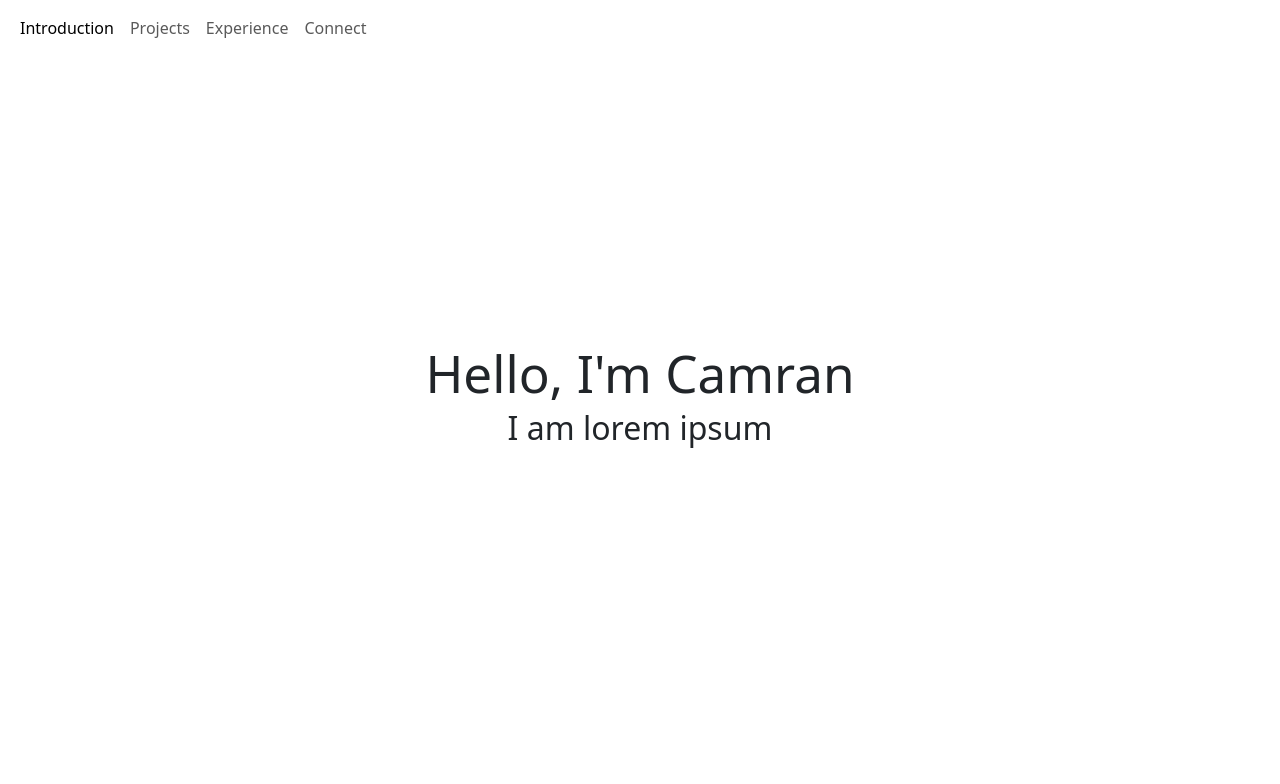
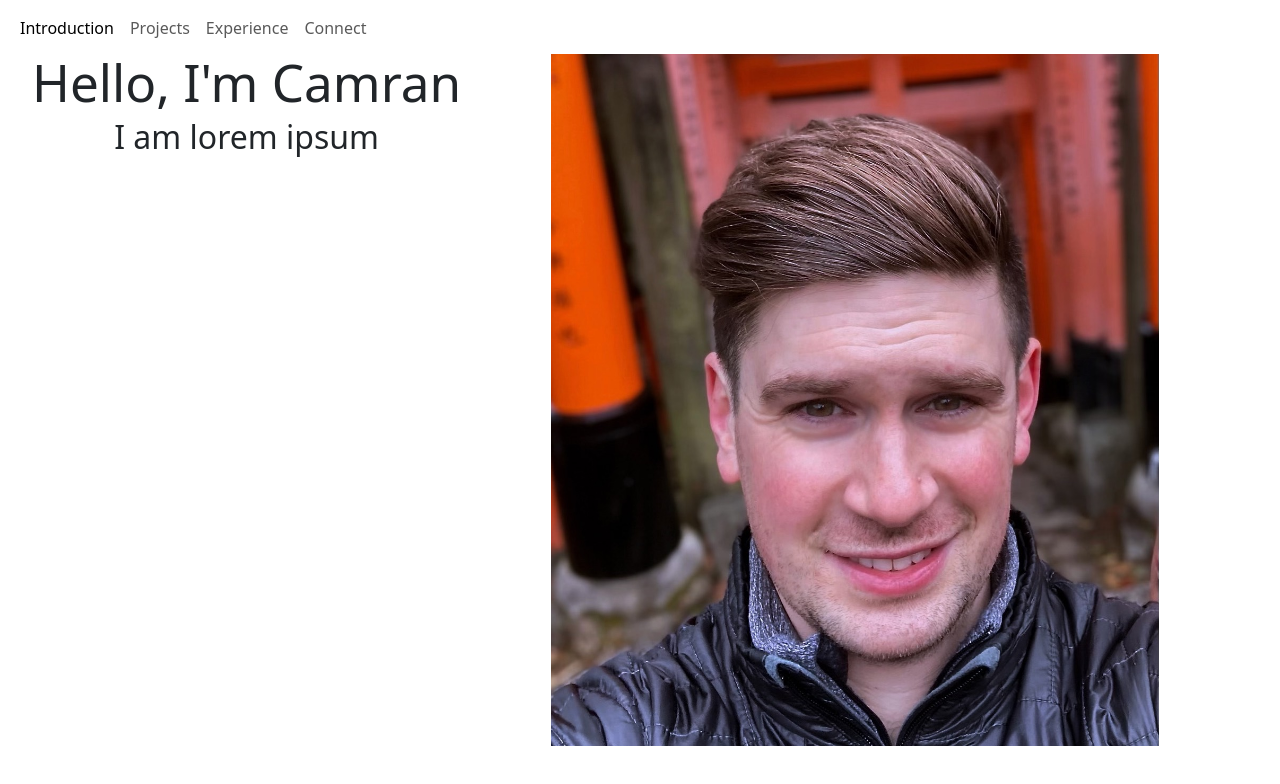
Before and after one commit to camrandev/portfolio-website, a React (Vite) app: page / in a window 1280 px wide. Shown: the top 784 px of the page. Built offline with nearby package versions, Linux system fonts and the light colour scheme.

Commit message:
add headshot and start to style

```diff
--- a/src/Introduction.jsx
+++ b/src/Introduction.jsx
@@ -1,4 +1,5 @@
-import React, { useState, useEffect } from 'react';
+import React, { useState, useEffect } from 'react'
+import headshot from './assets/headshot.jpg'
 
  /** DESCRIPTION
 *
@@ -10,7 +11,6 @@ import React, { useState, useEffect } from 'react';
 */
 
 function Introduction () {
-
   const [textIndex, setTextIndex] = useState(0);
   const textArray = ["a Software Engineer", "a Runner", "lorem ipsum"];
 
@@ -33,10 +33,13 @@ function Introduction () {
 
   //TODO:add more friendly looking animation
   return (
-    <div>
+    <div className='d-flex'>
       <div id="showcase" className="react-reveal" style={style}><div className="showcase-content"><h1>Hello, I'm Camran</h1><h2> I am <span className="txt-rotate">
       <span>{textArray[textIndex]}</span>
     </span></h2></div></div>
+    <div className="col-md-6 mx-auto">
+      <img className="img-fluid" src={headshot} alt="" />
+    </div>
     </div>
   )
 }
```
Also changed, not shown: src/assets/headshot.jpg (added).
